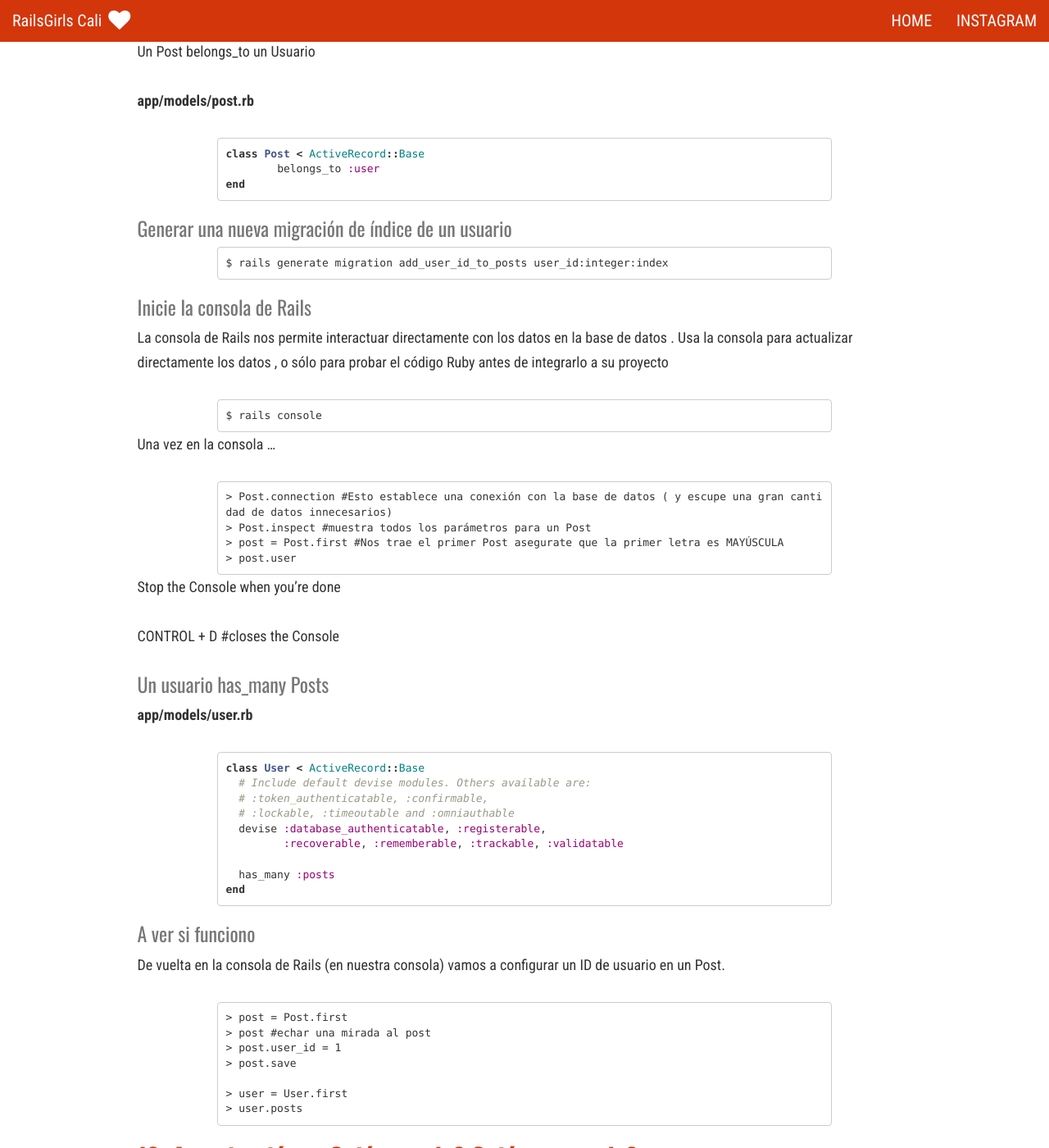
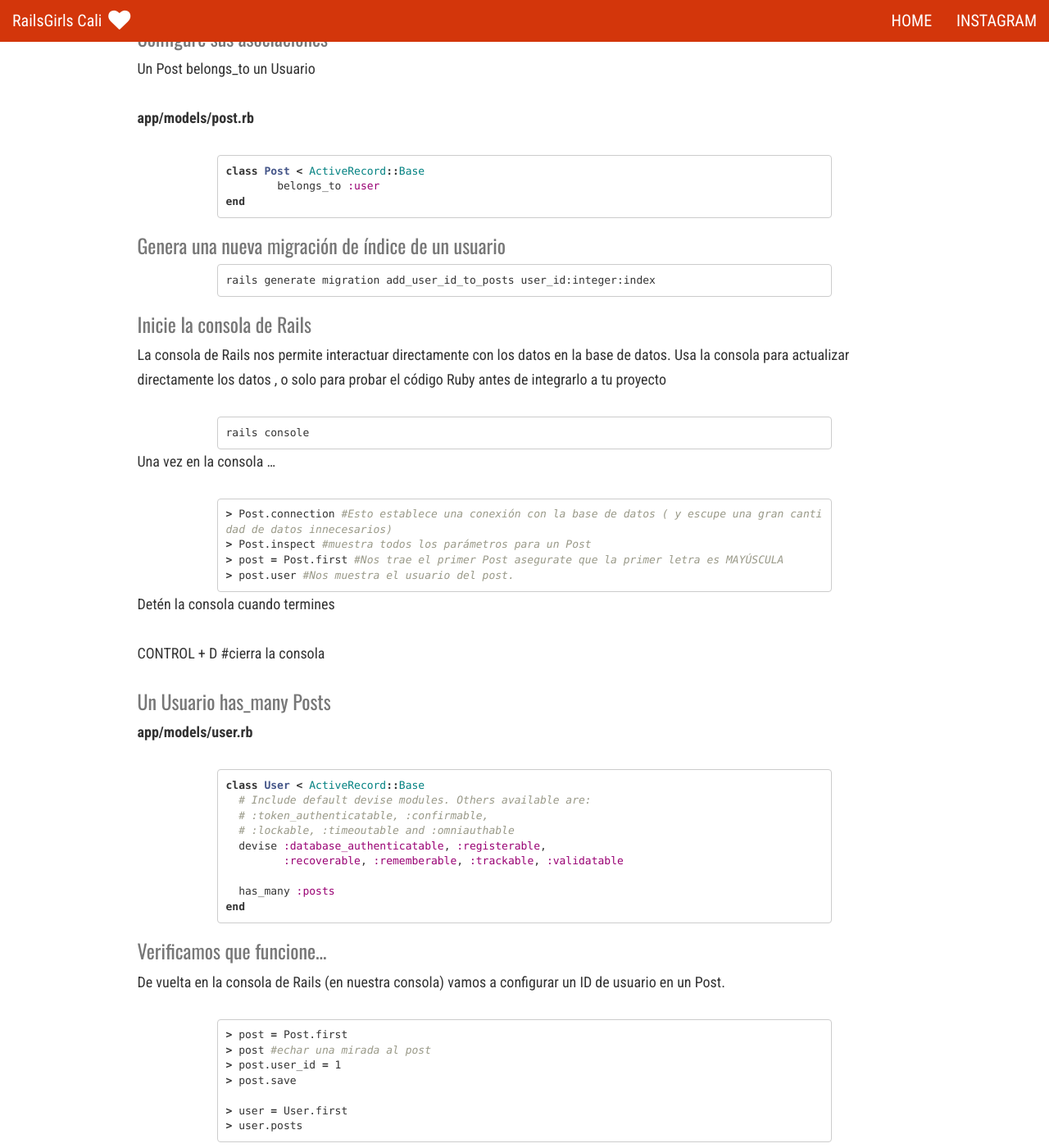
Before and after one commit to railsgirls-cali/railsgirls-cali.github.io, a Jekyll site: the page built from _pages/instagram.md, in a window 1280 px wide and 1400 px high, scrolled down 15149 px. Shown: the whole window at 82% size. Built offline with Jekyll 4.4.1, drawn with Linux system fonts in a browser that asks for light colours; nearby versions of some CDN libraries; Markdown is read by kramdown in place of the engine named in the settings; some of the changed text lies outside the part shown.

Commit message:
Updating translations, fixing grammatical issues

````diff
--- a/_pages/instagram.md
+++ b/_pages/instagram.md
@@ -134,7 +134,7 @@ En Ruby on Rails un enlace se verá así
 gem 'bootstrap-sass'
 ```
 
-### Siempre corre bundle install para instalar una nueva gema
+### Siempre corre `bundle install` para instalar una nueva gema
 
 consola
 
@@ -159,7 +159,7 @@ $ bundle install
 
 consola
 
-```
+```bash
 CONTROL + C
 rails server
 ```
@@ -299,10 +299,10 @@ $jumbotron-bg:                     white;
 
 ```rhtml
 <div class="jumbotron text-center">
-  <h1>Bienvenidos a mi aplicación!</h1>
+  <h1>¡Bienvenidos a mi aplicación!</h1>
   <p>
    <%= link_to "Iniciar sesion", "#", class: "btn btn-default btn-lg" %>
-   <%= link_to "Registrar", "#", class: "btn btn-primary btn-lg" %>
+   <%= link_to "Regístrate", "#", class: "btn btn-primary btn-lg" %>
   </p>
 </div>
 ```
@@ -331,9 +331,9 @@ consola
 bundle install
 ```
 
-### Instalar Devise
+### Instala Devise
 
-```
+```bash
 rails generate devise:install
 ```
 
@@ -392,7 +392,7 @@ rails g devise:views
 
 ### Crea un modelo de usuario
 
-```
+```bash
 rails generate devise user
 ```
 
@@ -406,7 +406,7 @@ El número es la fecha de creacíon
 
 consola
 
-```
+```bash
 rake db:migrate
 ```
 
@@ -414,7 +414,7 @@ Este comando toma el archivo de migración y lo ejecuta, de manera que genere ta
 
 ### Vuelve a iniciar el servidor
 
-```
+```bash
 CONTROL + C (para parar el servidor)
 rails server (para volver a iniciar el servidor)
 ```
@@ -537,18 +537,18 @@ Muestra todas las rutas disponibles para tu aplicación. Podrás añadir más a
 
 ```rhtml
 <div class="form-wrapper">
-  <h1>Forgot your password?</h1>
+  <h1>¿Olvidaste tu contraseña?</h1>
 
-  <%= form_for(resource, :as => resource_name, :url => password_path(resource_name), :html => { :method => :post }) do |f| %>
+  <%= form_for(resource, as: resource_name, url: password_path(resource_name), html: { method: :post }) do |f| %>
     <%= devise_error_messages! %>
 
     <div class="form-group">
       <%= f.label :email %>
-      <%= f.email_field :email, class: "form-control", :autofocus => true %>
+      <%= f.email_field :email, class: "form-control", autofocus: true %>
     </div>
 
     <div class="form-group">
-      <%= f.submit "Send me reset password instructions", class: "btn btn-success" %>
+      <%= f.submit "Envíame las instrucciones para restablecer mi contraseña", class: "btn btn-success" %>
     </div>
   <% end %>
 
@@ -561,24 +561,24 @@ Muestra todas las rutas disponibles para tu aplicación. Podrás añadir más a
 
 ```rhtml
 <div class="form-wrapper">
-  <h1>Change your password</h1>
+  <h1>Cambia tu contraseña</h1>
 
-  <%= form_for(resource, :as => resource_name, :url => password_path(resource_name), :html => { :method => :put }) do |f| %>
+  <%= form_for(resource, as: resource_name, url: password_path(resource_name), html: { method: :put }) do |f| %>
     <%= devise_error_messages! %>
     <%= f.hidden_field :reset_password_token %>
 
     <div class="form-group">
-      <%= f.label :password, "New password" %>
-      <%= f.password_field :password, class: "form-control", :autofocus => true %>
+      <%= f.label :password, "Nueva contraseña" %>
+      <%= f.password_field :password, class: "form-control", autofocus: true %>
     </div>
 
     <div class="form-group">
-      <%= f.label :password_confirmation, "Confirm new password" %>
+      <%= f.label :password_confirmation, "Confirmar nueva contraseña" %>
       <%= f.password_field :password_confirmation %>
     </div>
 
     <div class="form-group">
-      <%= f.submit "Change my password", class: "btn btn-success" %>
+      <%= f.submit "Cambiar mi contraseña", class: "btn btn-success" %>
     </div>
   <% end %>
 
@@ -591,11 +591,11 @@ Muestra todas las rutas disponibles para tu aplicación. Podrás añadir más a
 ```rhtml
 <div class="form-wrapper">
   <h1>Sign in</h1>
-  <%= form_for(resource, :as => resource_name, :url => session_path(resource_name)) do |f| %>
+  <%= form_for(resource, as: resource_name, url: session_path(resource_name)) do |f| %>
 
     <div class="form-group">
       <%= f.label :email %>
-      <%= f.email_field :email, class: "form-control", :autofocus => true %>
+      <%= f.email_field :email, class: "form-control", autofocus: true %>
     </div>
 
     <div class="form-group">
@@ -611,7 +611,7 @@ Muestra todas las rutas disponibles para tu aplicación. Podrás añadir más a
     </div>
 
     <div class="form-group">
-      <%= f.submit "Sign in", class: "btn btn-success" %>
+      <%= f.submit "Ingresa", class: "btn btn-success" %>
     </div>
   <% end %>
 
@@ -642,13 +642,13 @@ Debajo de `<% if user_signed_in? %>`:
 
 ```
 
-## 15. Generate Posts Scaffold
+## 15. Genera el scaffold para Posts
 
-### Generate a posts scaffold
+### Genera un scaffold para Posts
 
-```
-$ rails generate scaffold posts description:string
-$ rake db:migrate #run the migration
+```bash
+rails generate scaffold posts description:string
+rake db:migrate #corre la migración
 ```
 
 
@@ -725,7 +725,7 @@ end
 <%= form_for(@post) do |f| %>
   <% if @post.errors.any? %>
     <div id="error_explanation">
-      <h2><%= pluralize(@post.errors.count, "error") %> prohibited this post from being saved:</h2>
+      <h2><%= pluralize(@post.errors.count, "error") %> no permiten que este post sea guardado:</h2>
 
       <ul>
       <% @post.errors.full_messages.each do |msg| %>
@@ -759,7 +759,7 @@ Debajo de `<% if user_signed_in? %>`:
 <li><%= link_to 'Nuevo post', new_post_path %></li>
 ```
 
-## 18. Posts, Usuarios y asociacíon
+## 18. Posts, Usuarios y Asociacíon
 
 Recursos
 
@@ -778,35 +778,35 @@ end
 ```
 
 
-### Generar una nueva migración de índice de un usuario
+### Genera una nueva migración de índice de un usuario
 
-```
-$ rails generate migration add_user_id_to_posts user_id:integer:index
+```bash
+rails generate migration add_user_id_to_posts user_id:integer:index
 ```
 
 
 ### Inicie la consola de Rails
 
-La consola de Rails nos permite interactuar directamente con los datos en la base de datos . Usa la consola para actualizar directamente los datos  , o  sólo para probar el código Ruby antes de integrarlo a su proyecto
+La consola de Rails nos permite interactuar directamente con los datos en la base de datos. Usa la consola para actualizar directamente los datos , o  solo para probar el código Ruby antes de integrarlo a tu proyecto
 
 ```
-$ rails console
+rails console
 ```
 
 Una vez en la consola ...
 
-```
+```bash
 > Post.connection #Esto establece una conexión con la base de datos ( y escupe una gran cantidad de datos innecesarios)
 > Post.inspect #muestra todos los parámetros para un Post
 > post = Post.first #Nos trae el primer Post asegurate que la primer letra es MAYÚSCULA
-> post.user
+> post.user #Nos muestra el usuario del post.
 ```
 
-Stop the Console when you're done
+Detén la consola cuando termines
 
-CONTROL + D #closes the Console
+CONTROL + D #cierra la consola
 
-### Un usuario has_many Posts
+### Un Usuario has_many Posts
 
 **app/models/user.rb**
 
@@ -823,11 +823,11 @@ end
 ```
 
 
-### A ver si funciono
+### Verificamos que funcione...
 
 De vuelta en la consola de Rails (en nuestra consola) vamos a configurar un ID de usuario en un Post.
 
-```
+```bash
 > post = Post.first
 > post #echar una mirada al post
 > post.user_id = 1
@@ -914,9 +914,9 @@ before_action :authenticate_user!, except: [:index, :show]
 ```
 
 
-### Add correct_user method
+### Añade el método `correct_user`
 
-Add the `before_action` to your Posts Controller
+Añade el método `before_action` a tu controlador de Posts
 
 **app/controllers/posts_controller.rb**
 
@@ -924,17 +924,17 @@ Add the `before_action` to your Posts Controller
 before_action :correct_user, only: [:edit, :update, :destroy]
 ```
 
-## 20. Image Upload with Paperclip
+## 20. Sube imágenes con Paperclip
 
-### Instalar el procesador de imagenes ImageMagick
+### Instala el procesador de imagenes ImageMagick
 
 En la consola
 
-```
-$ sudo apt-get install imagemagick
+```bash
+sudo apt-get install imagemagick
 ```
 
-### Install the Paperclip gem
+### Instala la gema Paperclip
 
 https://github.com/thoughtbot/paperclip
 
@@ -944,10 +944,10 @@ https://github.com/thoughtbot/paperclip
 gem 'paperclip', '~> 4.2'
 ```
 
-Then run:
+Ejecuta en tu consola:
 
 ```
-$ bundle install
+bundle install
 ```
 
 **/app/models/post.rb**
@@ -955,32 +955,32 @@ $ bundle install
 ```ruby
 class Post < ActiveRecord::Base
   belongs_to :user
-  has_attached_file :image, :styles => { :medium => "300x300>", :thumb => "100x100>" }
-  validates_attachment_content_type :image, :content_type => /\Aimage\/.*\Z/
+  has_attached_file :image, styles: { medium: "300x300>", thumb: "100x100>" }
+  validates_attachment_content_type :image, content_type: /\Aimage\/.*\Z/
 end
 ```
 
-### Generate a paperclip migration
+### Genera la migración de paperclip
 
 ```
-$ rails generate paperclip post image
+rails generate paperclip post image
 ```
 
-Run and check the migration
+Ejecuta y verifica la migración
 
-```
-$ rake db:migrate
-$ rake db:migrate:status
+```bash
+rake db:migrate
+rake db:migrate:status
 ```
 
-### Volver a iniciar el servidor after adding a gem file
+### Vuelve a iniciar el servidor después de agregar una librería (gema)
 
-```
-$ CONTROL + C
-$ rails server
+```bash
+CONTROL + C
+rails server
 ```
 
-### Edit the post form
+### Edita el formulario de Post
 **/app/views/posts/_form.html.erb**
 
 ```rhtml
@@ -997,7 +997,7 @@ $ rails server
 .
 ```
 
-### Update the Posts Controller for strong parameters
+### Actualiza el controlador de Posts para parámetros "strong"
 
 **/app/controllers/concerns/posts_controller.rb**
 
@@ -1011,7 +1011,7 @@ $ rails server
 
 ```
 
-### Update the posts index
+### Actualiza la vista `index` de Posts
 
 **/app/views/posts/index.html.erb**
 
@@ -1077,17 +1077,17 @@ $ rails server
 }
 ```
 
-### Delete posts made by non users
+### Elimina los Posts creados por usuarios No Registrados
 
 ```bash
-$ rails console
-$ Post.first
-$ post = Post.first
-$ post.destroy
-$ Post.first.destroy
+rails console
+Post.first
+post = Post.first
+post.destroy
+Post.first.destroy
 ```
 
-### Update the posts show view
+### Actualiza la vista `show` de Posts
 
 **/app/views/posts/show.html.erb**
 
@@ -1145,7 +1145,7 @@ y en **app/views/posts/show.html.erb**, lo mas arriba añade
 </div>
 ```
 
-### Y si queremos borrar nuestro post?
+### ¿Y si queremos borrar nuestro post?
 
 **app/views/posts/show.html.erb**
 
@@ -1153,20 +1153,20 @@ Completamente abajo colocamos:
 
 ```rhtml
 <div class="text-center edit-links">
-  <%= link_to "Borrar Post", post_path(@post), method: :delete, data: { confirm: "Esta segura que quieres eliminar este post?" } %>
+  <%= link_to "Borrar Post", post_path(@post), method: :delete, data: { confirm: "¿Estás segura que quieres eliminar este post?" } %>
   |
   <%= link_to "cancelar", posts_path %>
 </div>
 ```
 
-## Añade un nombre de usuario para personalizar la aplicacíon
+## Añade un nombre de usuario para personalizar la aplicación
 
-### Crea la migracion en base de datos
+### Crea la migración en la base de datos
 
 consola
 
 ```bash
-$ rails generate migration AddNameToUsers name:string
+rails generate migration AddNameToUsers name:string
 ```
 
 ### Migra la base de datos
@@ -1174,7 +1174,7 @@ $ rails generate migration AddNameToUsers name:string
 consola
 
 ```bash
-$ rake db:migrate
+rake db:migrate
 ```
 
 ### Añade al fomulario de registro el campo nombre
@@ -1185,12 +1185,12 @@ $ rake db:migrate
 .
      <div class="form-group">
        <%= f.label :name %>
-       <%= f.text_field :name, class: "form-control", :autofocus => true %>
+       <%= f.text_field :name, class: "form-control", autofocus: true %>
      </div>
 .
 ```
 
-### Indica a Devise autorizar este nuevo parametro
+### Indica a Devise autorizar este nuevo parámetro
 
 **app/controllers/application_controller.rb**
 
@@ -1273,11 +1273,11 @@ con...
 <%= post.user.name if post.user %>
 ```
 
-## Proteger su posts
+## Protege tus posts
 
-### Rodea el enlace de edición con un "si " condicional
+### Rodea el enlace de edición con un "si" condicional
 
-De esta manera sólo se puede ver tus posts . Para poner esto de otra manera: Un usuario sólo puede ver sus posts (y no los posts de otros usuarios ) . ¿Tiene algun sentido?
+De esta manera sólo se pueden ver tus posts. Para poner esto de otra manera: Un usuario sólo puede ver sus posts (y no los posts de otros usuarios ). ¿Tiene algun sentido?
 
 
 **app/views/posts/show.html.erb**
@@ -1305,13 +1305,13 @@ private
 
 def owned_post
   unless current_user == @post.user
-    flash[:alert] = "That post doesn't belong to you!"
+    flash[:alert] = "¡Este post no te pertenece!"
     redirect_to root_path
   end
 end
 ```
 
-Despues inserte un before_action en la parte superior del controlador , especificando el método owned_post solamente para las acciones de edición , actualización y destruir.
+Después, inserta un `before_action` en la parte superior del controlador, especificando el método `owned_post` solamente para las acciones de edición, actualización y destruir.
 
 ```ruby
 before_action :owned_post, only: [:edit, :update, :destroy]
````
Also changed, not shown: other parts of _pages/instagram.md (+17 -17 lines).
